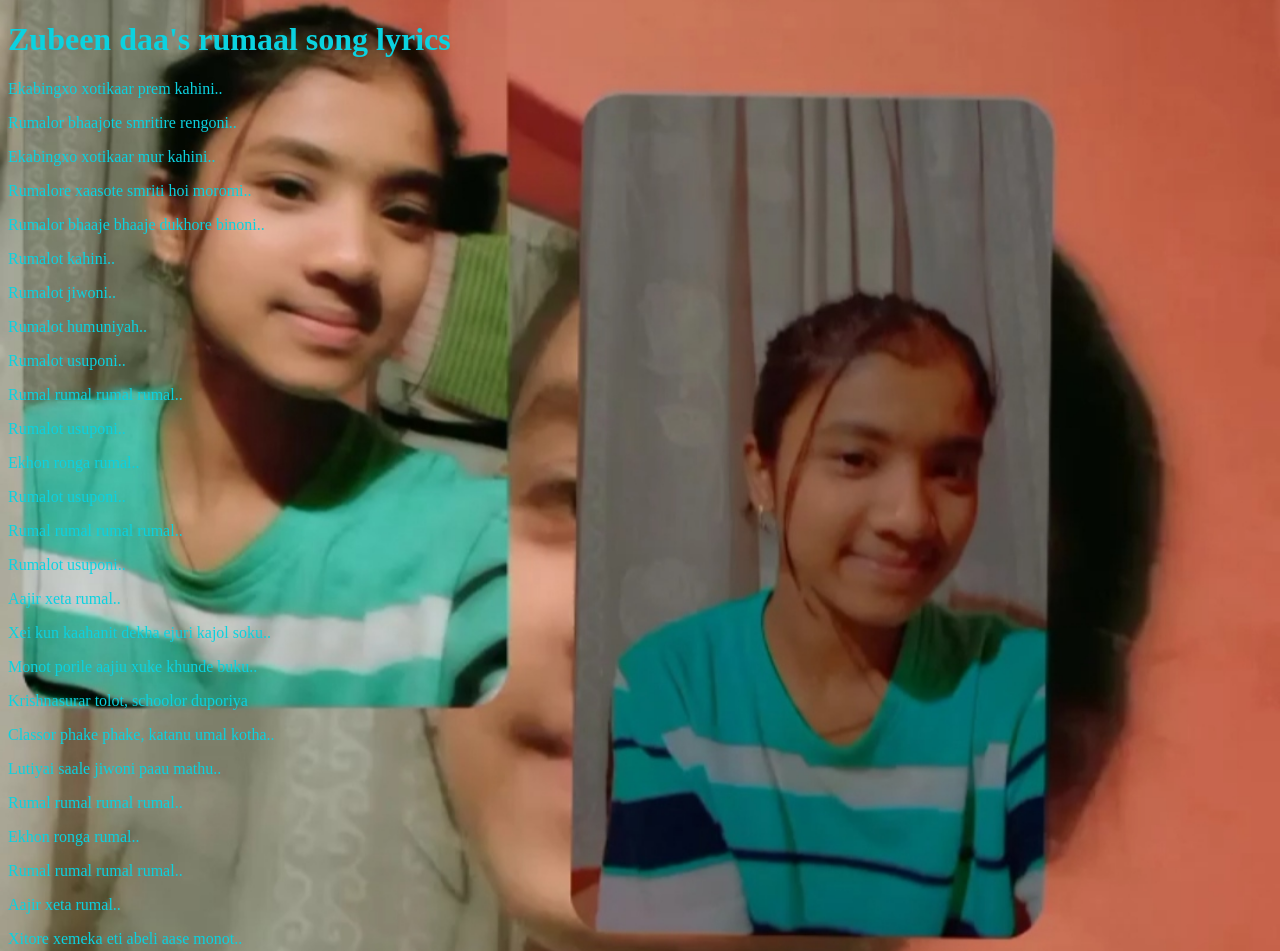
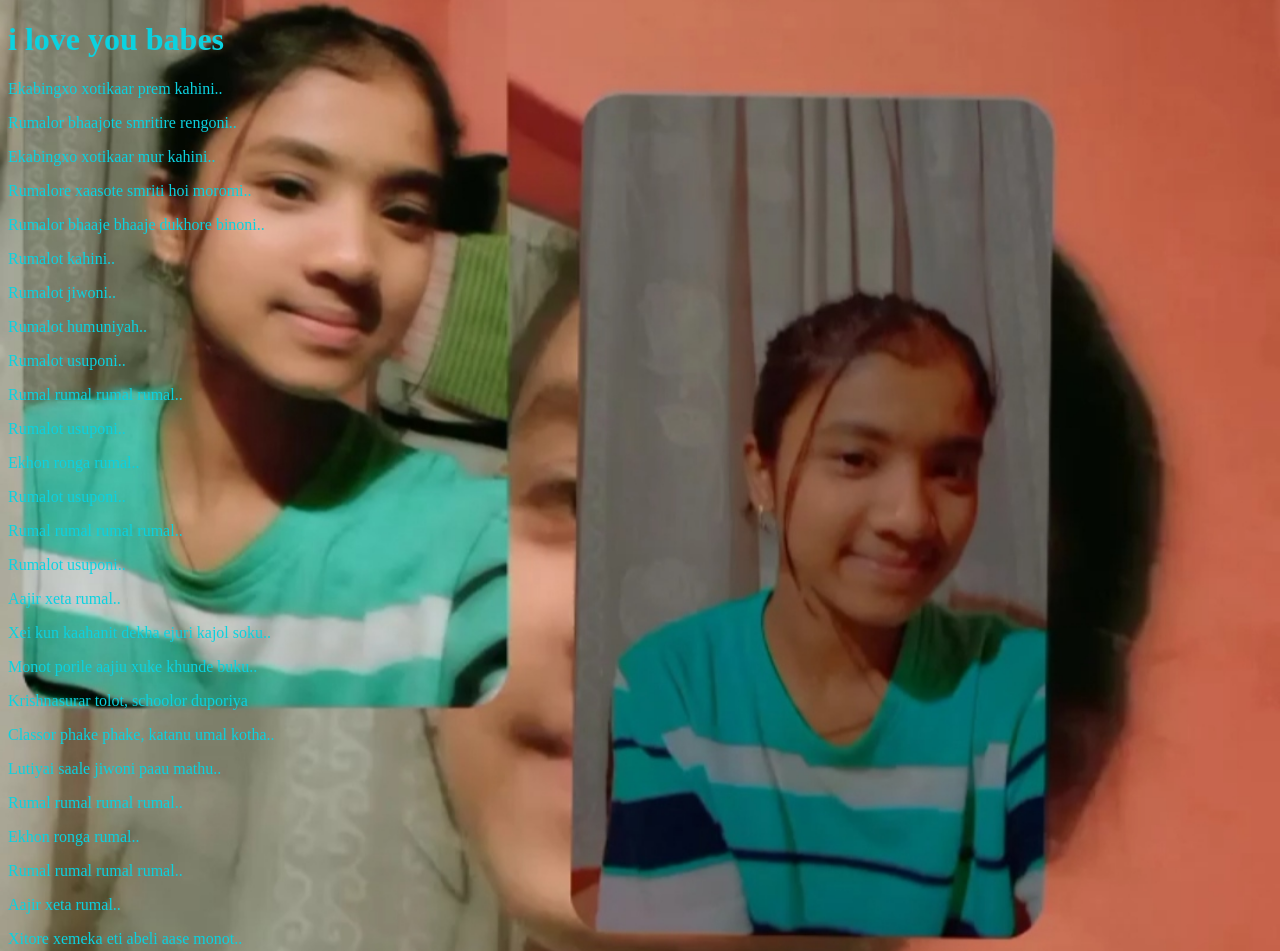
Before and after one commit to darshanborah007/reoptesting, a plain HTML site: page index.html in a window 1280 px wide. Shown: the top 951 px of the page. Drawn offline with Linux system fonts and the light colour scheme.

Commit message:
Update index.html

```diff
--- a/index.html
+++ b/index.html
@@ -77,7 +77,7 @@
     <p>and last how to cover full page with one photo</p> <p>now i will teach you how to add a picture background</p>
 
 <!--  -->
-<h1>Zubeen daa's rumaal song lyrics</h1>
+<h1>i love you babes</h1>
 
     <p>
     <p>Ekabingxo xotikaar prem kahini..</p>
```
